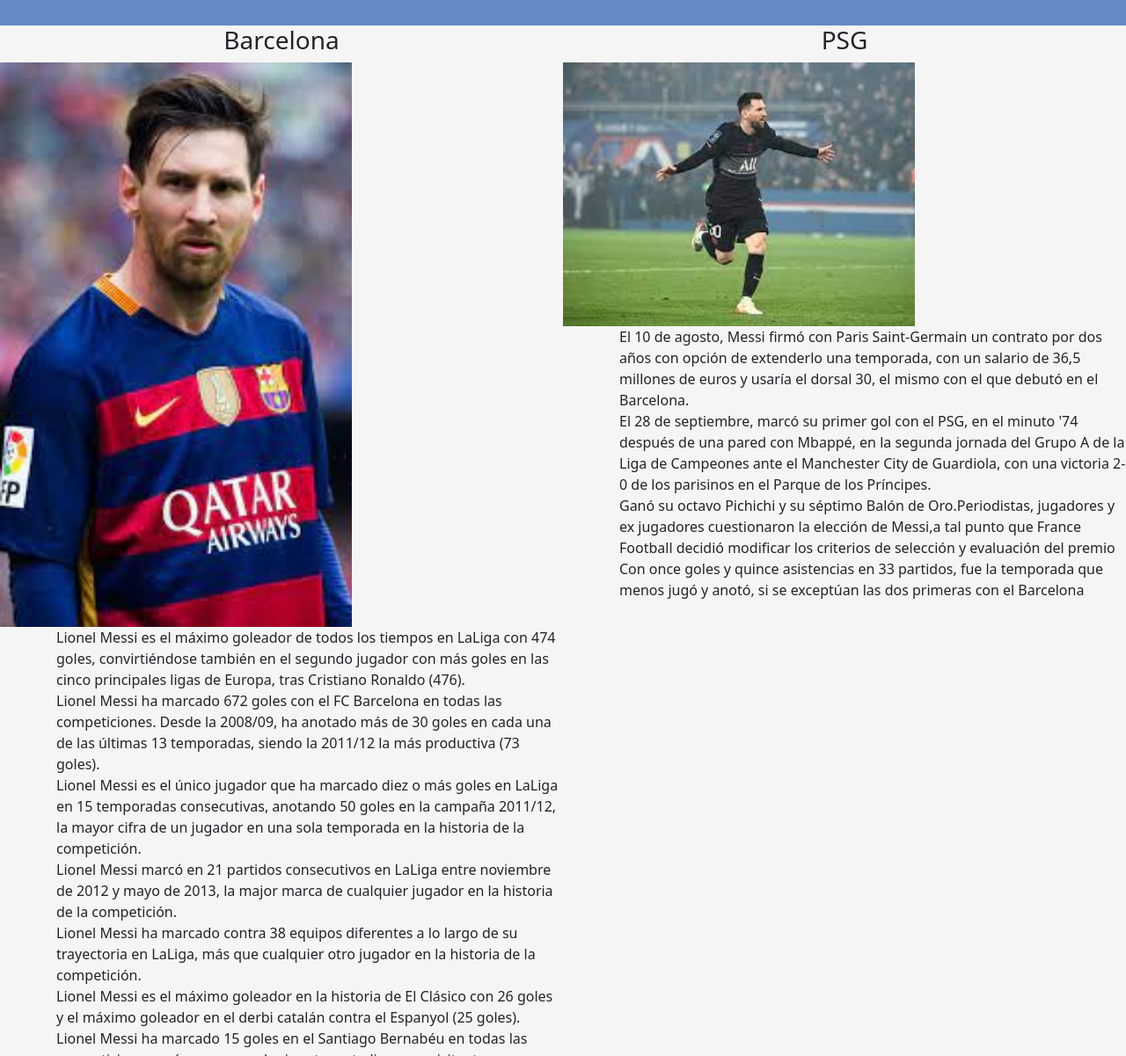
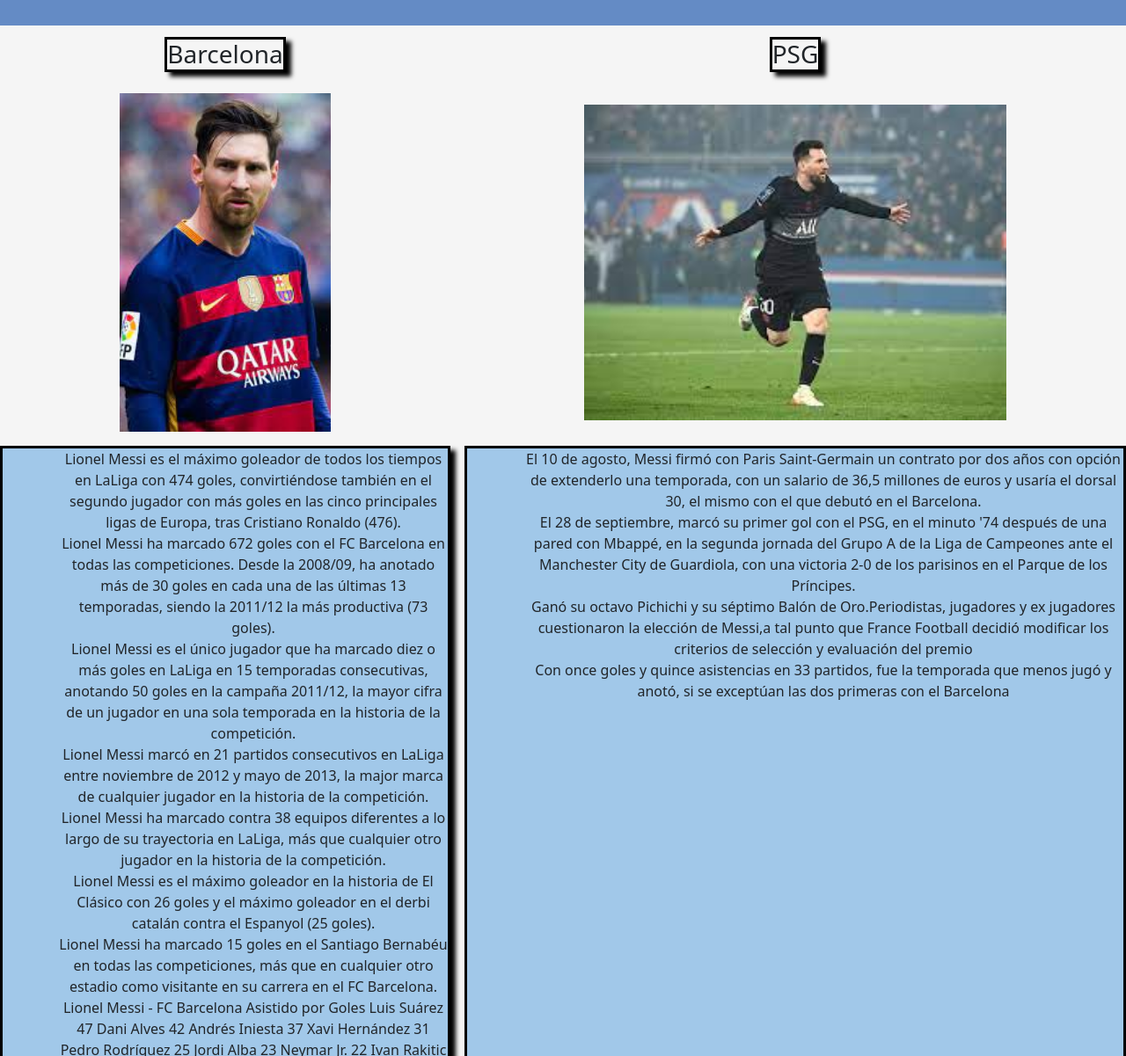
Before and after one commit to joaquinsg99/-PreEntrega2-sanchez-gavier-, a plain HTML site: page pages/clubes.html in a window 1280 px wide. Shown: the part 219-1420 px from the top of the page at 88% size. Drawn offline with nearby package versions, Linux system fonts and the light colour scheme.

Commit message:
cambios en la pagina clubes css

```diff
--- a/css/styles.css
+++ b/css/styles.css
@@ -176,4 +176,64 @@
     width: 50em;
 }
 
+
 /* estilos clubes */
+
+/*estilos main*/
+.main-clubes {
+    margin-top: 0.8em;
+    display: grid;
+    grid-template-areas:
+    "tittle1 tittle2"
+    "img1 img2"
+    "text1 text2" ;
+    gap: 1em 1em;
+
+}
+
+.foto-barcelona {
+    width: 15em;
+    grid-area: img1;
+   align-items: center;
+
+}
+.foto-psg {
+    width: 30em;
+    grid-area: img2;
+
+}
+
+.text1{
+    grid-area: text1;
+    justify-self: center;
+    text-align: center;
+    border: solid black;
+    box-shadow: 6px 5px 5px black;
+    background-color: rgb(161, 200, 233);
+
+}
+.text2{
+    grid-area: text2;
+    justify-self: center;
+    text-align: center;
+    border: solid black;
+    box-shadow: 6px 5px 5px black;;
+    background-color: rgb(161, 200, 233);
+
+
+}
+
+.tittle1 {
+    grid-area: tittle1;
+    justify-self: center;
+    border: solid black;
+    box-shadow: 6px 5px 5px black;;
+
+
+}
+.tittle2{
+    grid-area: tittle2;
+    justify-self: center;
+    border: solid black;
+    box-shadow: 6px 5px 5px black;;
+}
--- a/pages/clubes.html
+++ b/pages/clubes.html
@@ -50,11 +50,11 @@
      </header>
 <!-- datos principales -->
 
-<main>
-    <div>
-<h3>Barcelona</h3>
+<main class="main-clubes">
+
+<h3 class="tittle1">Barcelona</h3>
 <img class="foto-barcelona" src="../img/foto-messssi-barcelona.jpg" alt="Messi en barcelona">
-<ul>
+<ul class="text1">
     <ol>Lionel Messi es el máximo goleador de todos los tiempos en LaLiga con 474 goles, convirtiéndose también en el segundo jugador con más goles en las cinco principales ligas de Europa, tras Cristiano Ronaldo (476).</ol>
     <ol>Lionel Messi ha marcado 672 goles con el FC Barcelona en todas las competiciones. Desde la 2008/09, ha anotado más de 30 goles en cada una de las últimas 13 temporadas, siendo la 2011/12 la más productiva (73 goles).</ol>
     <ol>Lionel Messi es el único jugador que ha marcado diez o más goles en LaLiga en 15 temporadas consecutivas, anotando 50 goles en la campaña 2011/12, la mayor cifra de un jugador en una sola temporada en la historia de la competición.</ol>
@@ -66,24 +66,24 @@
     <ol>Lionel Messi fue el primer jugador que marcó cinco goles en un partido en la Champions League. Fue contra el Bayer o4 Leverkusen en marzo de 2012 en el Camp Nou.</ol>
     <ol>Lionel Messi es uno de los seis jugadores que ha marcado más de 50 goles en la historia de la Copa del Rey y el único que ha marcado en seis finales diferentes. </ol>
 </ul>
-</div>
 
 
 
 
 
-      <div>
-          <h3> PSG</h3>
+
+
+          <h3 class="tittle2"> PSG</h3>
           <img  class="foto-psg" src="../img/foto-messi-psgg.jpg" alt="Messi en el psg">
 
-          <ul>
+          <ul class="text2">
             <ol>El 10 de agosto, Messi firmó con Paris Saint-Germain un contrato por dos años con opción de extenderlo una temporada, con un salario de 36,5 millones de euros y usaría el dorsal 30, el mismo con el que debutó en el Barcelona.</ol>
             <ol>El 28 de septiembre, marcó su primer gol con el PSG, en el minuto '74 después de una pared con Mbappé, en la segunda jornada del Grupo A de la Liga de Campeones ante el Manchester City de Guardiola, con una victoria 2-0 de los parisinos en el Parque de los Príncipes.</ol>
             <ol>Ganó su octavo Pichichi y su séptimo Balón de Oro.Periodistas, jugadores y ex jugadores cuestionaron la elección de Messi,a tal punto que France Football decidió modificar los criterios de selección y evaluación del premio</ol>
             <ol>Con once goles y quince asistencias en 33 partidos, fue la temporada que menos jugó y anotó, si se exceptúan las dos primeras con el Barcelona</ol>
             <ol></ol>
           </ul>
-        </div>
+
 
 
         </main>
```
